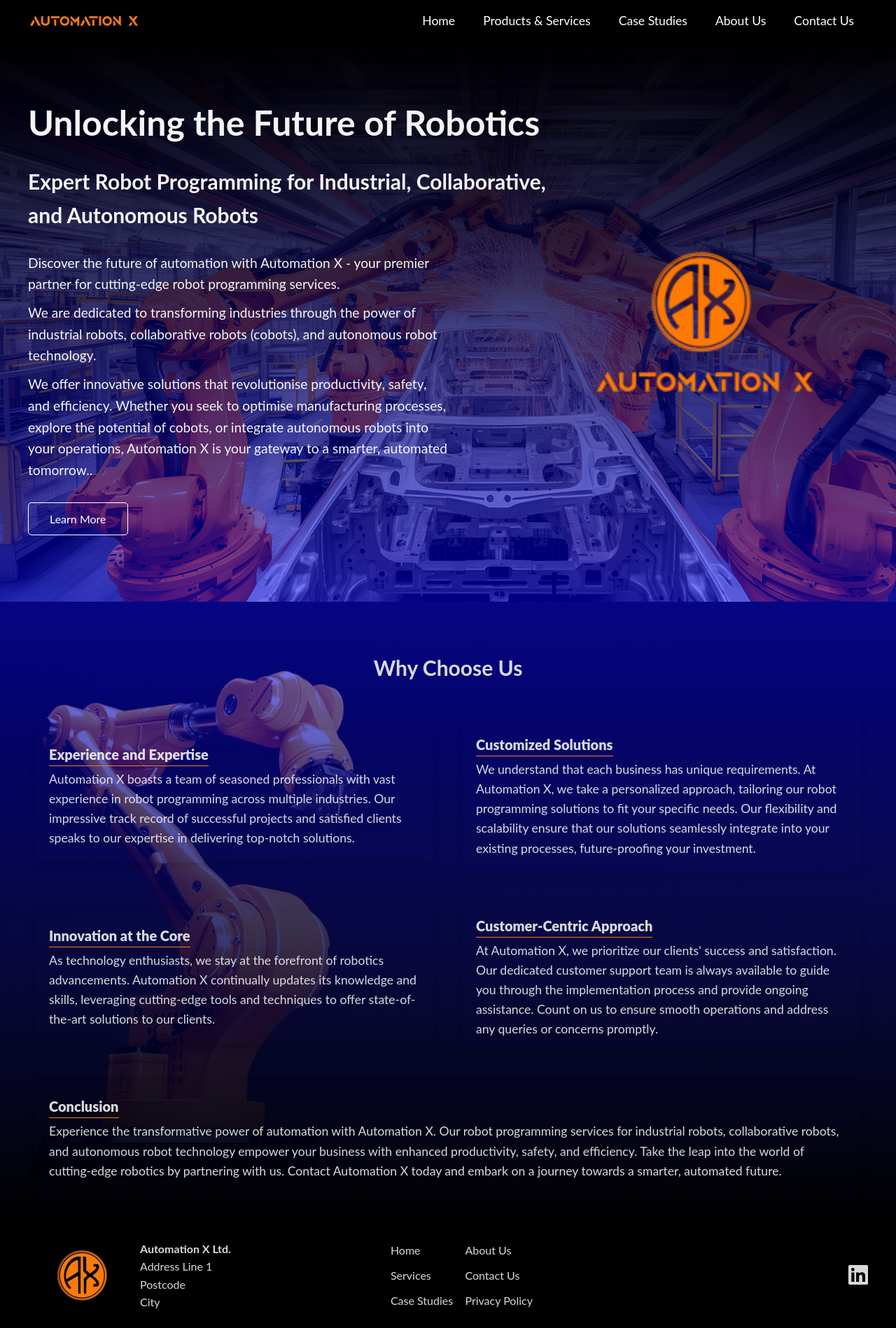
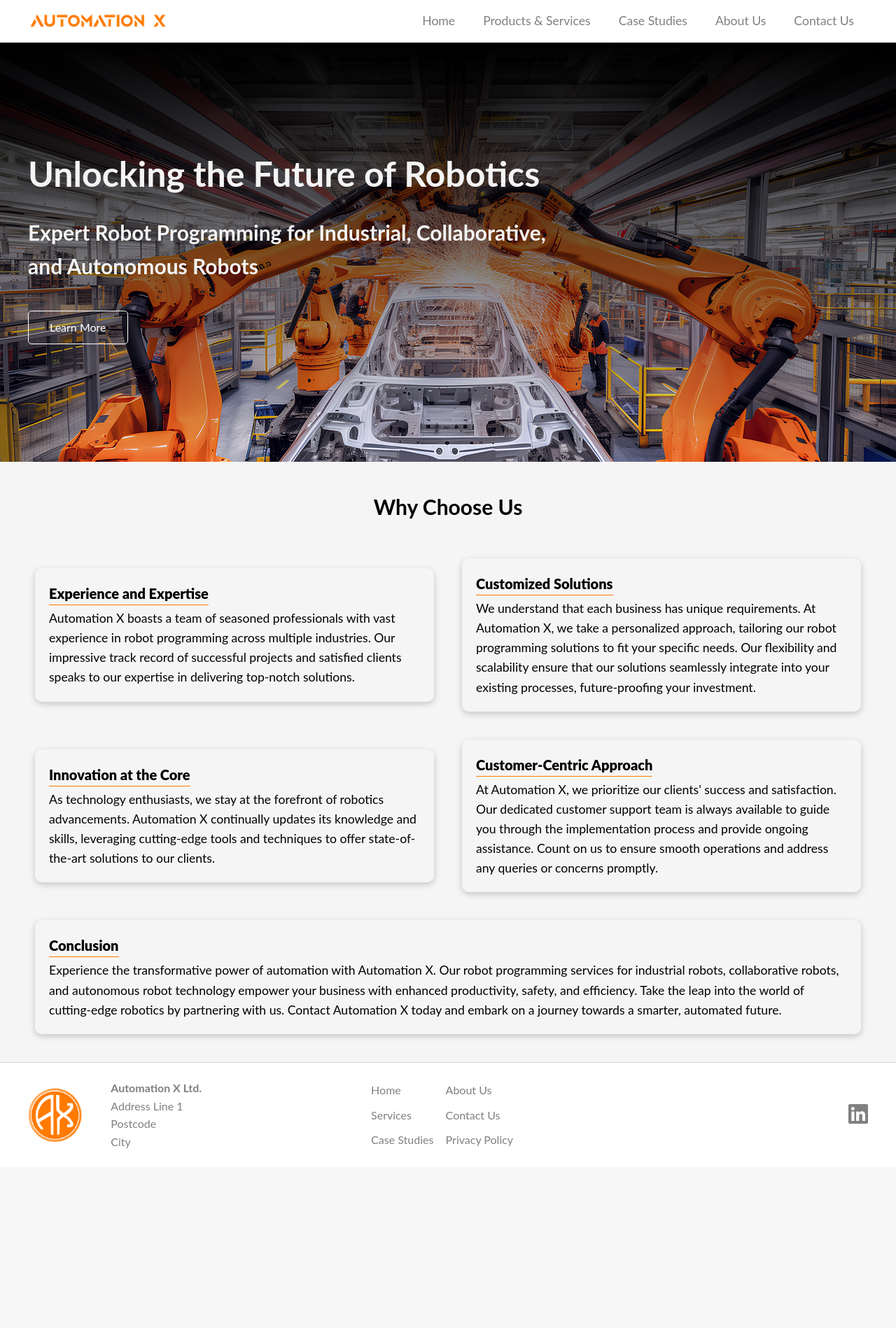
Before and after one commit to nemetht91/Automation-X, a Python web app: template templates/index.html in a window 1280 px wide. Shown: the whole page at 70% size. After the commit the page ends 1641 px from the top, so only its background shows below. Run offline with Jinja, Linux system fonts and the light colour scheme; the template is opened without the code that fills it, so the values that code supplies are empty.

Commit message:
Initial light version

```diff
--- a/static/css/style.css
+++ b/static/css/style.css
@@ -3,6 +3,7 @@
     --secondary-color:#1c3fa8;
     --dark-color:#000;
     --light-color:#f4f4f4e3;
+    --showcase-background: url("https://github.com/nemetht91/Automation-X/blob/main/static/img/robot2.png?raw=true");
 }
 
 /* Basic styling */
@@ -29,11 +30,21 @@ a{
     color: #333;
 }
 
+a:hover{
+    color: var(--primary-color);
+}
+
+.hidden{
+    display: none;
+}
+
 /* Navigation */
 
 .navbar{
-    background-color: var(--dark-color);
-    color: #fff;
+    background-color: #fff;
+    border-bottom: lightgray solid 1px;
+    position: fixed;
+    width: 100%;
 }
 
 .navbar .container{
@@ -41,7 +52,7 @@ a{
 }
 
 .navbar img{
-    height: 50%;
+    height: 40%;
 }
 
 .navbar nav ul{
@@ -49,7 +60,7 @@ a{
 }
 
 .navbar nav a{
-    color: #fff;
+    color: gray;
     margin: 0 20px;
     font-size: 1.1rem;
 }
@@ -83,20 +94,26 @@ a{
   /* Showcase */
   .showcase{
     max-width: 100%;
+    padding-top: 60PX;
+    background-color: var(--light-color);
+}
+
+
+  .showcase .main{
         background-image: linear-gradient(
         to bottom,
         rgba(0, 0, 0, 1),
-    rgba(0, 0, 255, 0.5)
-  ), url("https://github.com/nemetht91/Automation-X/blob/main/static/img/robot2.png?raw=true");
+        rgba(0, 0, 255, 0.055)
+      ), var(--showcase-background);
         background-color: var(--dark-color);
         height: 100vh;
         color: #f4f4f4;
         background-size: cover;
-    height:100vh;
+        height: 600px;
   }
 
-  .showcase .main{
-    height: 800px;
+  .showcase .main img{
+    object-fit: cover;
   }
 
   .showcase h1{
@@ -113,7 +130,7 @@ a{
   }
 
   .showcase img{
-    height: 40%;
+    height: 300px;
   }
 
   .showcase p{
@@ -123,26 +140,22 @@ a{
   }
 
 
+
 /* Offering */
 .offering{
-    padding-top: 50px;
+    padding-top: 20px;
     padding-bottom: 30px;
     max-width: 100%;
-    background-image: linear-gradient(
-    to bottom,
-    rgba(0, 0, 255, 0.5),
-    rgba(0, 0, 0, 1)
-  ), url("https://github.com/nemetht91/Automation-X/blob/main/static/img/robot1.jpg?raw=true");
-    background-color: var(--dark-color);
-    color: #f4f4f4;
-    background-size: cover;
-    background-position: center;;
+    background-color: var(--light-color);
+    color: gray;
+    background-repeat: no-repeat;
+    background-position: center;
 }
 
 .offering h2{
     text-align: center;
     margin: 20px 0px;
-    color: var(--light-color);
+    color: black;
     font-size: 30px;
 
 }
@@ -163,7 +176,7 @@ a{
 }
 
 .offering .card h3{
-    color: var(--light-color);
+    color: black;
     font-weight: 900;
     border-bottom: 1px solid var(--primary-color);
     width: fit-content;
@@ -172,16 +185,21 @@ a{
 }
 
 .offering .card p{
-    color: var(--light-color);
+    color: black;
     font-size: 1.1rem;
 }
 
 /* footer */
 
 footer{
-    background-color: var(--dark-color);
-    color: var(--light-color);
+    border-top: lightgray solid 1px;
+    background-color: var(--ligth-color);
+    color: gray;
     height: 150px;
+}
+footer img{
+    height: 80px;
+    margin-right: 40px;
 }
 
 footer .flex{
@@ -200,7 +218,7 @@ footer li{
 }
 
 footer a{
-    color: var(--light-color);
+    color: gray;
 }
 
   @media(max-width: 950px){
--- a/static/js/script.js
+++ b/static/js/script.js
@@ -0,0 +1,18 @@
+const showcaseImg = ['url("https://github.com/nemetht91/Automation-X/blob/main/static/img/robot2.png?raw=true")',
+                        'url("https://github.com/nemetht91/Automation-X/blob/main/static/img/robot1.jpg?raw=true")'];
+
+var imgCnt = 0;
+
+window.setInterval(changeShowcaseImage, 10000)
+
+function changeShowcaseImage(){
+    if (imgCnt == showcaseImg.length - 1){
+        imgCnt = 0;
+    }
+    else{
+        imgCnt++;
+    }
+    var newImage = showcaseImg[imgCnt];
+    var r = document.querySelector(':root');
+    r.style.setProperty('--showcase-background', newImage)
+}
--- a/templates/index.html
+++ b/templates/index.html
@@ -16,7 +16,7 @@
     <!--Navbar-->
     <section class="navbar">
         <div class="container flex">
-            <img src="../static/img/logo_text.jpg" alt="Automation X">
+            <img src="../static/img/AUTOMATION X - Lower - Logo.png" alt="Automation X">
             <div class="toggle"></div>
             <nav class="links ">
                 <ul>
@@ -37,12 +37,13 @@
             <div class="showcase-text">
                 <h1>Unlocking the Future of Robotics</h1>
                 <h2>Expert Robot Programming for Industrial, Collaborative,<br> and Autonomous Robots</h2>
-                <p>Discover the future of automation with Automation X - your premier partner for cutting-edge robot programming services.<p>
-                    <p>We are dedicated to transforming industries through the power of industrial robots, collaborative robots (cobots), and autonomous robot technology.</p>
-                    <p>We offer innovative solutions that revolutionise productivity, safety, and efficiency. Whether you seek to optimise manufacturing processes, explore the potential of cobots, or integrate autonomous robots into your operations, Automation X is your gateway to a smarter, automated tomorrow..</p>
+                <h2 class="hidden">Discover the future of automation with Automation X - your premier partner for cutting-edge robot programming services.</h2>
+                <h2 class="hidden">We are dedicated to transforming industries through the power of industrial robots, collaborative robots (cobots), and autonomous robot technology.</h2>
+                <h2 class="hidden">We offer innovative solutions that revolutionise productivity, safety, and efficiency. Whether you seek to optimise manufacturing processes, explore the potential of cobots, or integrate autonomous robots into your operations, Automation X is your gateway to a smarter, automated tomorrow..</h2>
                 <a class="btn" href="./about">Learn More</a>
             </div>
-            <img src="../static/img/logo.webp" alt="Automation X Logo">
+            <!--<img src="../static/img/AUTOMATION X - Logo.PNG" alt="Automation X Logo">-->
+
         </div>
         </div>
     </section>
@@ -80,7 +81,7 @@
      <footer>
         <div class="container flex">
             <div class="logo flex">
-            <img src="../static/img/logo_2.jpg" alt="Automation X Logo">
+            <img src="../static/img/AUTOMATION X - Upper - Logo.png" alt="Automation X Logo">
                 <div class="address">
                     <h4>Automation X Ltd.</h4>
                     <p>Address Line 1</p>
```
Also changed, not shown: static/img/AUTOMATION X - Logo.PNG (added), static/img/AUTOMATION X - Lower - Logo.png (added), static/img/AUTOMATION X - Upper - Logo.png (added). Lines whose indentation alone changed are shown as unchanged.
